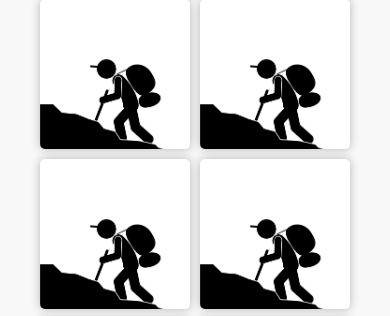
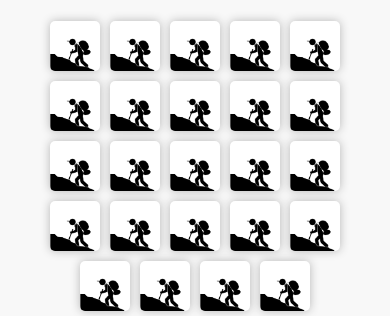
Before and after one commit to magdalenazielinska/Memory-game, a React app: page / in a window 390 px wide. Shown: the part 194-510 px from the top of the page. Built offline with nearby package versions, Linux system fonts and the light colour scheme.

Commit message:
Small cards on mobile

```diff
--- a/scss/main.scss
+++ b/scss/main.scss
@@ -5,6 +5,18 @@ $darkgray-color: #737373;
 $white-color: #ffffff;
 $bigdevice: "screen and (min-width: 768px)";
 
+
+@mixin cards() {
+  background-image: url('../img/memory.svg');
+  background-repeat: no-repeat;
+  background-size: 450%;
+}
+
+@mixin cardHide() {
+  background-image: url('../img/backcard.jpg');
+  background-repeat: no-repeat;
+  background-size: contain;
+}
 
 * {
   box-sizing: border-box;
@@ -28,6 +40,7 @@ body {
   justify-content: center;
   margin: 35vh 0;
 }
+
 .menu_panel {
   .menu_panel--title {
     font-family: 'Indie Flower';
@@ -40,7 +53,13 @@ body {
     font-size: 1.2rem;
 
     span {
+      display: block;
+
+      @media #{$bigdevice} {
         margin-right: 30px;
+        display: inline;
+      }
+
     }
 
     .menu_panel--new {
@@ -62,13 +81,18 @@ body {
   max-width: 960px;
 
   .gameboard_card {
-    width: 150px;
-    height: 150px;
+    width: 50px;
+    height: 50px;
     background-color: $white-color;
     margin: 5px;
     cursor: pointer;
     box-shadow: 0px 0px 10px 0px $lightgray-color;
     border-radius: 5px;
+
+    @media #{$bigdevice} {
+      width: 150px;
+      height: 150px;
+    }
 
     &:hover {
       box-shadow: 0px 0px 15px 2px $darkgray-color;
@@ -76,93 +100,134 @@ body {
   }
 
   .shoes {
-    background-image: url('../img/memory.svg');
-    background-repeat: no-repeat;
-    background-size: 450%;
+    @include cards;
+    background-position: -13px -8px;
+  }
+
+  .goggles {
+    @include cards;
+    background-position: -62px -6px;
+  }
+
+  .axe {
+    @include cards;
+    background-position: -112px -2px;
+  }
+
+  .rope {
+    @include cards;
+    background-position: -162px -2px;
+  }
+
+  .mountains {
+    @include cards;
+    background-position: -13px -59px;
+  }
+
+  .carabiner {
+    @include cards;
+    background-position: -63px -51px;
+  }
+
+  .map {
+    @include cards;
+    background-position: -112px -56px;
+  }
+
+  .sign {
+    @include cards;
+    background-position: -162px -50px;
+  }
+
+  .jacket {
+    @include cards;
+    background-position: -12px -109px;
+  }
+
+  .compass {
+    @include cards;
+    background-position: -62px -105px;
+  }
+
+  .gloves {
+    @include cards;
+    background-position: -113px -109px;
+  }
+
+  .backpack {
+    @include cards;
+    background-position: -163px -104px;
+  }
+
+  .gameboard_card--hide {
+    @include cardHide;
+    background-position: -3px 14px;
+  }
+
+  @media #{$bigdevice} {
+    .shoes {
+      @include cards;
       background-position: -35px -20px;
     }
 
     .goggles {
-    background-image: url('../img/memory.svg');
-    background-repeat: no-repeat;
-    background-size: 450%;
+      @include cards;
       background-position: -186px -19px;
     }
 
     .axe {
-    background-image: url('../img/memory.svg');
-    background-repeat: no-repeat;
-    background-size: 450%;
+      @include cards;
       background-position: -339px -3px;
     }
 
     .rope {
-    background-image: url('../img/memory.svg');
-    background-repeat: no-repeat;
-    background-size: 450%;
+      @include cards;
       background-position: -488px -5px;
     }
 
     .mountains {
-    background-image: url('../img/memory.svg');
-    background-repeat: no-repeat;
-    background-size: 450%;
+      @include cards;
       background-position: -37px -178px;
     }
 
     .carabiner {
-    background-image: url('../img/memory.svg');
-    background-repeat: no-repeat;
-    background-size: 450%;
+      @include cards;
       background-position: -186px -155px;
     }
 
     .map {
-    background-image: url('../img/memory.svg');
-    background-repeat: no-repeat;
-    background-size: 450%;
+      @include cards;
       background-position: -338px -167px;
     }
 
     .sign {
-    background-image: url('../img/memory.svg');
-    background-repeat: no-repeat;
-    background-size: 450%;
+      @include cards;
       background-position: -490px -152px;
     }
 
     .jacket {
-    background-image: url('../img/memory.svg');
-    background-repeat: no-repeat;
-    background-size: 450%;
+      @include cards;
       background-position: -37px -327px;
     }
 
     .compass {
-    background-image: url('../img/memory.svg');
-    background-repeat: no-repeat;
-    background-size: 450%;
+      @include cards;
       background-position: -187px -315px;
     }
 
     .gloves {
-    background-image: url('../img/memory.svg');
-    background-repeat: no-repeat;
-    background-size: 450%;
+      @include cards;
       background-position: -338px -326px;
     }
 
     .backpack {
-    background-image: url('../img/memory.svg');
-    background-repeat: no-repeat;
-    background-size: 450%;
+      @include cards;
       background-position: -488px -312px;
     }
 
     .gameboard_card--hide {
-    background-image: url('../img/backcard.jpg');
-    background-repeat: no-repeat;
-    background-size: contain;
+      @include cardHide;
       background-position: -10px 49px;
     }
   }
+}
```
Also changed, not shown: css/main.css, js/out.js. Lines whose indentation alone changed are shown as unchanged.
